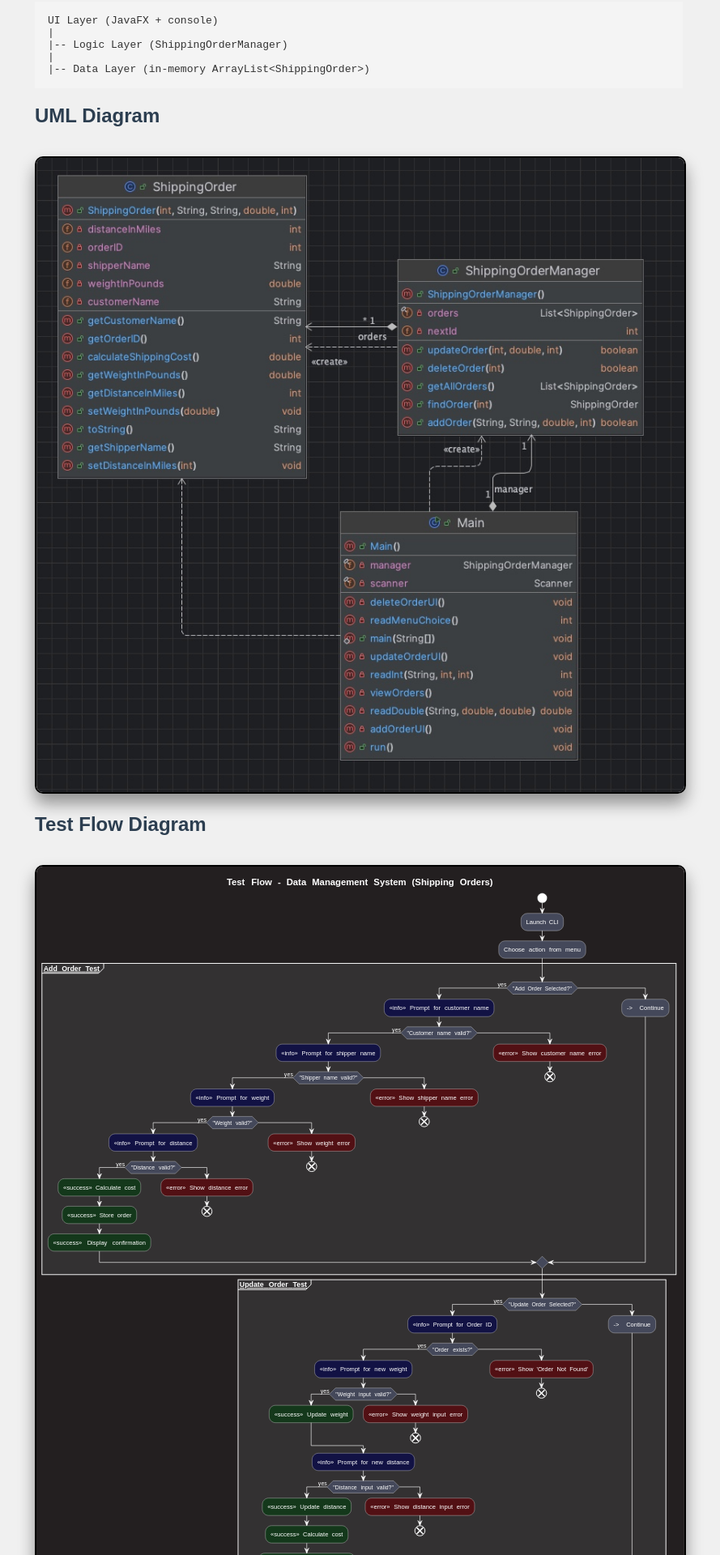
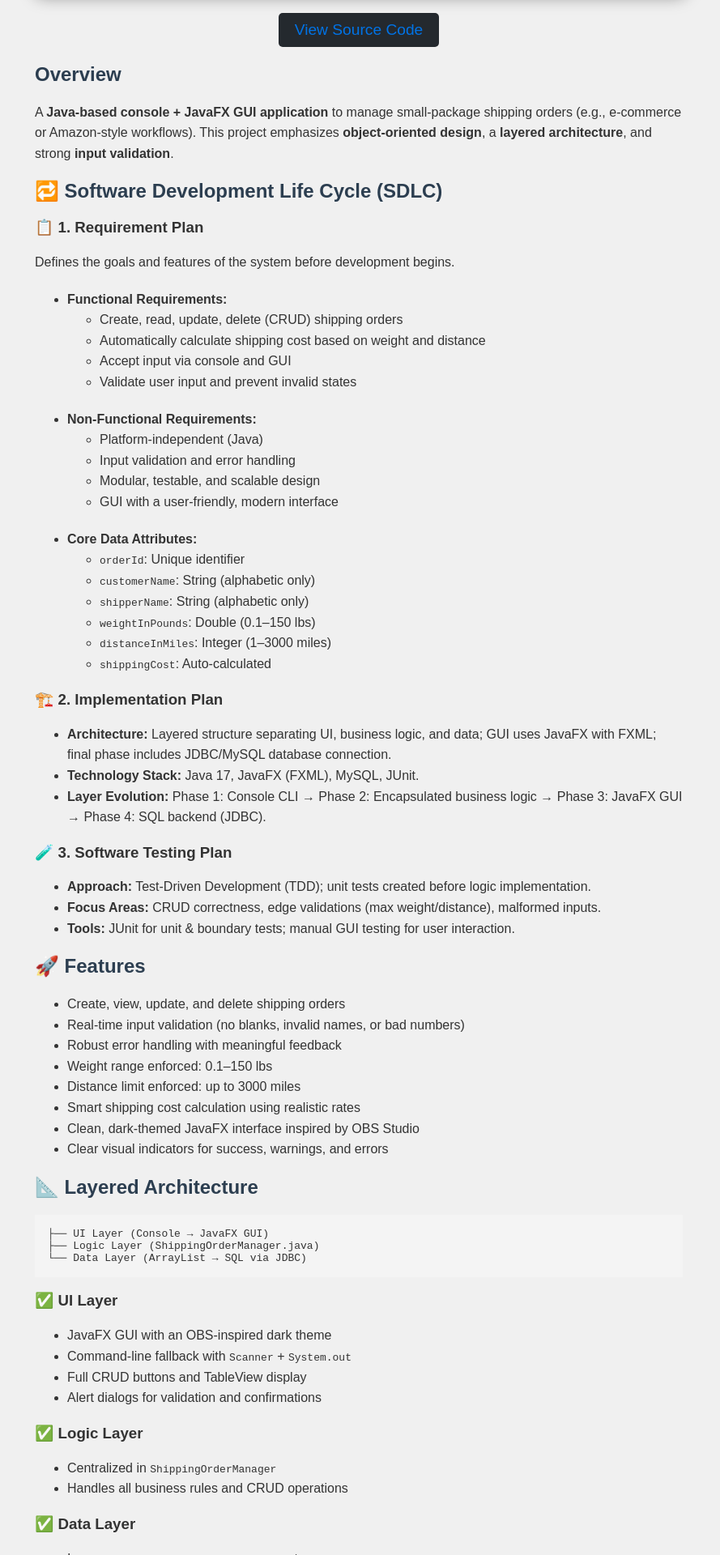
Before and after one commit to donlopez/personal-web-app, a React (Create React App) app: page /projects/dms-java in a window 1280 px wide. Shown: the part 700-2620 px from the top of the page at 81% size, without its empty margins (197-1086 px from the left). Built offline with nearby package versions, Linux system fonts and the light colour scheme.

Commit message:
DMS page: add UI/Logic/Data subsections, UML/Flow captions, detailed Final UML bullets; keep source under video

```diff
--- a/src/pages/DMSProject.js
+++ b/src/pages/DMSProject.js
@@ -5,13 +5,31 @@ import "../styles/DataAnalysis.css";
 import UMLImage from "../assets/UML_Latest.jpeg";
 import FlowchartImage from "../assets/FlowChartFinal.svg";
 import GUISampleImage from "../assets/GUI.png";
+import UMLLatestFinal from "../assets/UMLLatestDiagram.png";
 
 function DMSProject() {
   return (
     <div className="data-analysis">
-      <h1 className="project-title">Data Management System (DMS JAVA)</h1>
+      <h1 className="project-title">📦 Data Management System (Shipping Orders)</h1>
 
-      <div className="link-section">
+      <div className="content-wrapper">
+        {/* Demo video (wrapped like old videos) */}
+        <section>
+          <div className="video-container">
+            <iframe
+              width="100%"
+              height="400"
+              src="https://www.youtube.com/embed/0Lbw0n8BEXo"
+              title="DMS Project Demo"
+              frameBorder="0"
+              allow="accelerometer; autoplay; clipboard-write; encrypted-media; gyroscope; picture-in-picture"
+              allowFullScreen
+            ></iframe>
+          </div>
+        </section>
+
+        {/* Source Code link directly under video */}
+        <div className="link-section" style={{ marginTop: "0.5rem" }}>
           <div className="github-link-wrapper">
             <a
               href="https://github.com/donlopez/Data_Management_System"
@@ -24,38 +42,116 @@ function DMSProject() {
           </div>
         </div>
 
-      <div className="content-wrapper">
+        {/* Overview */}
         <section>
           <h2>Overview</h2>
           <p>
-            This project is a Java-based console + JavaFX GUI application for managing small-package shipping orders, similar to an e-commerce shipping system. It demonstrates robust object-oriented design, layered architecture, and thorough input validation.
+            A <strong>Java-based console + JavaFX GUI application</strong> to manage small-package
+            shipping orders (e.g., e-commerce or Amazon-style workflows). This project emphasizes{" "}
+            <strong>object-oriented design</strong>, a <strong>layered architecture</strong>, and
+            strong <strong>input validation</strong>.
           </p>
         </section>
 
+        {/* SDLC */}
         <section>
-          <h2>Features</h2>
+          <h2>🔁 Software Development Life Cycle (SDLC)</h2>
+
+          <h3>📋 1. Requirement Plan</h3>
+          <p>Defines the goals and features of the system before development begins.</p>
           <ul>
-            <li>Add, view, update, and delete shipping orders</li>
-            <li>Input validation for names, weights, distances</li>
-            <li>Weight and distance limits with realistic rates</li>
-            <li>JavaFX GUI with dark theme inspired by OBS</li>
-            <li>Clear error, warning, and confirmation messages</li>
+            <li><strong>Functional Requirements:</strong></li>
+            <ul>
+              <li>Create, read, update, delete (CRUD) shipping orders</li>
+              <li>Automatically calculate shipping cost based on weight and distance</li>
+              <li>Accept input via console and GUI</li>
+              <li>Validate user input and prevent invalid states</li>
+            </ul>
+            <li><strong>Non-Functional Requirements:</strong></li>
+            <ul>
+              <li>Platform-independent (Java)</li>
+              <li>Input validation and error handling</li>
+              <li>Modular, testable, and scalable design</li>
+              <li>GUI with a user-friendly, modern interface</li>
+            </ul>
+            <li><strong>Core Data Attributes:</strong></li>
+            <ul>
+              <li><code>orderId</code>: Unique identifier</li>
+              <li><code>customerName</code>: String (alphabetic only)</li>
+              <li><code>shipperName</code>: String (alphabetic only)</li>
+              <li><code>weightInPounds</code>: Double (0.1–150 lbs)</li>
+              <li><code>distanceInMiles</code>: Integer (1–3000 miles)</li>
+              <li><code>shippingCost</code>: Auto-calculated</li>
+            </ul>
+          </ul>
+
+          <h3>🏗️ 2. Implementation Plan</h3>
+          <ul>
+            <li><strong>Architecture:</strong> Layered structure separating UI, business logic, and data; GUI uses JavaFX with FXML; final phase includes JDBC/MySQL database connection.</li>
+            <li><strong>Technology Stack:</strong> Java 17, JavaFX (FXML), MySQL, JUnit.</li>
+            <li><strong>Layer Evolution:</strong> Phase 1: Console CLI → Phase 2: Encapsulated business logic → Phase 3: JavaFX GUI → Phase 4: SQL backend (JDBC).</li>
+          </ul>
+
+          <h3>🧪 3. Software Testing Plan</h3>
+          <ul>
+            <li><strong>Approach:</strong> Test-Driven Development (TDD); unit tests created before logic implementation.</li>
+            <li><strong>Focus Areas:</strong> CRUD correctness, edge validations (max weight/distance), malformed inputs.</li>
+            <li><strong>Tools:</strong> JUnit for unit & boundary tests; manual GUI testing for user interaction.</li>
           </ul>
         </section>
 
+        {/* Features */}
         <section>
-          <h2>Layered Architecture</h2>
-          <pre style={{ background: "#f4f4f4", padding: "1rem" }}>
-{`UI Layer (JavaFX + console)
-|
-|-- Logic Layer (ShippingOrderManager)
-|
-|-- Data Layer (in-memory ArrayList<ShippingOrder>)`}
+          <h2>🚀 Features</h2>
+          <ul>
+            <li>Create, view, update, and delete shipping orders</li>
+            <li>Real-time input validation (no blanks, invalid names, or bad numbers)</li>
+            <li>Robust error handling with meaningful feedback</li>
+            <li>Weight range enforced: 0.1–150 lbs</li>
+            <li>Distance limit enforced: up to 3000 miles</li>
+            <li>Smart shipping cost calculation using realistic rates</li>
+            <li>Clean, dark-themed JavaFX interface inspired by OBS Studio</li>
+            <li>Clear visual indicators for success, warnings, and errors</li>
+          </ul>
+        </section>
+
+        {/* Layered Architecture */}
+        <section>
+          <h2>📐 Layered Architecture</h2>
+          <pre style={{ background: "#f4f4f4", padding: "1rem", whiteSpace: "pre-wrap" }}>
+{`├── UI Layer (Console → JavaFX GUI)
+├── Logic Layer (ShippingOrderManager.java)
+└── Data Layer (ArrayList → SQL via JDBC)`}
           </pre>
         </section>
 
+        {/* ✅ UI / Logic / Data Layer subsections */}
         <section>
-          <h2>UML Diagram</h2>
+          <h3>✅ UI Layer</h3>
+          <ul>
+            <li>JavaFX GUI with an OBS-inspired dark theme</li>
+            <li>Command-line fallback with <code>Scanner</code> + <code>System.out</code></li>
+            <li>Full CRUD buttons and TableView display</li>
+            <li>Alert dialogs for validation and confirmations</li>
+          </ul>
+
+          <h3>✅ Logic Layer</h3>
+          <ul>
+            <li>Centralized in <code>ShippingOrderManager</code></li>
+            <li>Handles all business rules and CRUD operations</li>
+          </ul>
+
+          <h3>✅ Data Layer</h3>
+          <ul>
+            <li>In-memory <code>ArrayList&lt;ShippingOrder&gt;</code> storage</li>
+            <li>Easily swappable for JDBC-based SQL backend</li>
+          </ul>
+        </section>
+
+        {/* UML, Flow, GUI */}
+        <section>
+          <h2>📊 UML Diagram</h2>
+          <p>Class structure and relationships:</p>
           <img
             src={UMLImage}
             alt="UML Diagram"
@@ -70,7 +166,8 @@ function DMSProject() {
         </section>
 
         <section>
-          <h2>Test Flow Diagram</h2>
+          <h2>🗺️ Test Flow Diagram (Flowchart)</h2>
+          <p>Full test/validation logic shown here:</p>
           <img
             src={FlowchartImage}
             alt="Test Flow Diagram"
@@ -85,46 +182,7 @@ function DMSProject() {
         </section>
 
         <section>
-          <h2>Phase 1 – Logic and Input Validation</h2>
-          <p>
-            Phase 1 focused on building the core shipping order logic with validation rules for weights, distances, and customer names. It ensures that incorrect data is rejected, with helpful prompts to guide the user.
-          </p>
-          <div className="video-container">
-            <iframe
-              width="100%"
-              height="400"
-              src="https://www.youtube.com/embed/bs4cxrPENHM"
-              title="Phase 1 Logic Video"
-              frameBorder="0"
-              allow="accelerometer; autoplay; clipboard-write; encrypted-media; gyroscope; picture-in-picture"
-              allowFullScreen
-            ></iframe>
-          </div>
-        </section>
-
-        <section>
-          <h2>Phase 2 – JUnit Testing</h2>
-          <p>
-            In this phase, JUnit tests were created to systematically verify the business logic from Phase 1. Tests included boundary cases, error messages, and valid data paths to confirm the ShippingOrderManager works as expected.
-          </p>
-          <div className="video-container">
-            <iframe
-              width="100%"
-              height="400"
-              src="https://www.youtube.com/embed/42L02K4EYRU"
-              title="Phase 2 JUnit Testing Video"
-              frameBorder="0"
-              allow="accelerometer; autoplay; clipboard-write; encrypted-media; gyroscope; picture-in-picture"
-              allowFullScreen
-            ></iframe>
-          </div>
-        </section>
-
-        <section>
-          <h2>Phase 3 – JavaFX GUI Integration</h2>
-          <p>
-            The JavaFX GUI was built on top of the existing logic, providing a modern dark-themed interface inspired by OBS. The GUI includes a TableView with formatted shipping data, validation dialogs, and interactive elements.
-          </p>
+          <h2>🖼️ Sample GUI Preview</h2>
           <img
             src={GUISampleImage}
             alt="JavaFX GUI Sample"
@@ -136,32 +194,119 @@ function DMSProject() {
               border: "2px solid black"
             }}
           />
-          <div className="video-container" style={{ marginTop: "1rem" }}>
-            <iframe
-              width="100%"
-              height="400"
-              src="https://www.youtube.com/embed/EZ-ITMU57j8"
-              title="Phase 3 JavaFX GUI Video"
-              frameBorder="0"
-              allow="accelerometer; autoplay; clipboard-write; encrypted-media; gyroscope; picture-in-picture"
-              allowFullScreen
-            ></iframe>
-          </div>
         </section>
 
+        {/* JavaFX Setup */}
         <section>
-          <h2>Future Enhancements</h2>
+          <h2>⚙️ JavaFX Setup Instructions</h2>
+          <ol>
+            <li>
+              Download JavaFX SDK:{" "}
+              <a href="https://gluonhq.com/products/javafx" target="_blank" rel="noreferrer">
+                gluonhq.com/products/javafx
+              </a>
+            </li>
+            <li>Extract the SDK</li>
+            <li>
+              In IntelliJ: <em>File → Project Structure → Libraries</em> → add all <code>.jar</code> files from the{" "}
+              <code>lib</code> folder
+            </li>
+            <li>
+              <em>Run → Edit Configurations</em> → VM options:
+              <pre style={{ background: "#f4f4f4", padding: "0.75rem" }}>
+{`--module-path <your_path_here>/lib --add-modules javafx.controls,javafx.fxml`}
+              </pre>
+              <em>(Replace &lt;your_path_here&gt; with your JavaFX SDK path. If you don't see VM options, click “Modify Options → Add VM options”.)</em>
+            </li>
+          </ol>
+        </section>
+
+        {/* Input Validation Examples */}
+        <section>
+          <h2>🧠 Input Validation Examples</h2>
           <ul>
-            <li>JDBC database integration for persistent storage</li>
-            <li>Validation before saving to SQL</li>
-            <li>Additional reporting features</li>
+            <li><strong>Names</strong>: Alphabetic only, max 30 characters</li>
+            <li><strong>Weight</strong>: Between <code>0.1</code> and <code>150</code> lbs</li>
+            <li><strong>Distance</strong>: Between <code>1</code> and <code>3000</code> miles</li>
+            <li><strong>Blank/invalid entries</strong> trigger warnings</li>
+            <li><strong>Bad IDs</strong> trigger clear error messages</li>
           </ul>
         </section>
 
+        {/* Phase 4 database */}
         <section>
-          <h2>Outcome</h2>
+          <h2>✅ Phase 4 – Adding a Database</h2>
+          <p>JDBC support is live! The app now persists data to MySQL:</p>
+          <ul>
+            <li>JDBC driver added</li>
+            <li><code>MainController.java</code> prompts for DB login</li>
+            <li>UI displays connection errors cleanly</li>
+            <li>Seamless JavaFX ↔ SQL communication</li>
+            <li>Modular backend ready for future data sources</li>
+          </ul>
+        </section>
+
+        {/* Final UML (post phase 4) */}
+        <section>
+          <h2>📊 UML Diagram (Final – Post Phase 4)</h2>
+          <p>This updated UML diagram reflects the complete system after Phase 4, including:</p>
+          <ul>
+            <li>Full database integration via <code>DBConnectionManager</code> and <code>DatabaseHelper</code></li>
+            <li>JavaFX interface logic in <code>MainController</code> and <code>LoginView</code></li>
+            <li>Business logic encapsulated in <code>ShippingOrderManager</code></li>
+            <li>Console fallback with <code>ConsoleMain</code></li>
+            <li>Unit tests for both individual orders and the manager class</li>
+            <li>Entity relationships: <code>Customer</code>, <code>Shipper</code>, and <code>ShippingOrder</code></li>
+          </ul>
+          <img
+            src={UMLLatestFinal}
+            alt="Final UML Diagram (Post Phase 4)"
+            style={{
+              width: "100%",
+              borderRadius: "10px",
+              marginTop: "1rem",
+              boxShadow: "0 12px 20px rgba(0,0,0,0.4)",
+              border: "2px solid black"
+            }}
+          />
+        </section>
+
+        {/* Future Enhancements */}
+        <section>
+          <h2>🔮 Future Enhancements</h2>
+          <ul>
+            <li>Search, filter, and sort orders by customer, shipper, weight, etc.</li>
+            <li>Export data to CSV or PDF</li>
+            <li>Role-based login with sessions</li>
+            <li>Admin dashboard with visual metrics</li>
+          </ul>
+        </section>
+
+        {/* Latest Updates near end */}
+        <section>
+          <h2>📝 Latest Updates</h2>
+          <ul>
+            <li>✅ Phase 1: Business logic + validation complete</li>
+            <li>✅ Phase 2: All core methods tested via JUnit</li>
+            <li>✅ Phase 3: Full-featured JavaFX UI implemented</li>
+            <li>🎨 Enhanced styling with shadows and effects</li>
+            <li>🏁 Finalized JDBC integration for live data handling</li>
+            <li>✅ Phase 4: Database integration completed (MySQL via JDBC)</li>
+          </ul>
+        </section>
+
+        {/* Author LAST */}
+        <section>
+          <h2>👨‍💻 Author</h2>
           <p>
-            This project is a modern, user-friendly shipping order management system that can be expanded in the future to connect with a real database, using its clean, layered architecture and test-driven methods.
+            <strong>Julio Lopez</strong> —{" "}
+            <a
+              href="https://www.linkedin.com/in/julio-lopez-380937282/"
+              target="_blank"
+              rel="noreferrer"
+            >
+              LinkedIn Profile
+            </a>
           </p>
         </section>
       </div>
```
Also changed, not shown: src/assets/UMLLatestDiagram.png (added). Lines whose indentation alone changed are shown as unchanged.
